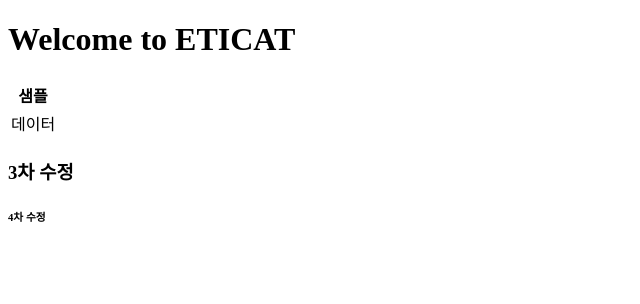
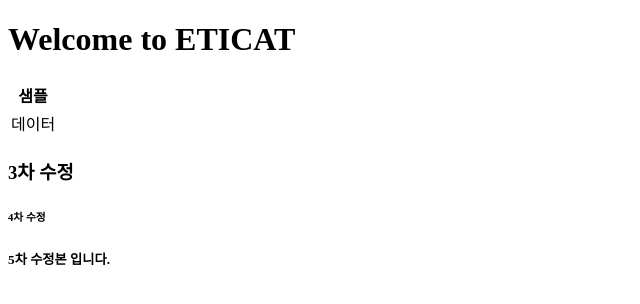
Before and after one commit to KwonSD/Spring_Project_KWON, a plain HTML site: page WebContent/index.html in a window 1280 px wide. Shown: the whole page, without its empty margins (0-640 px from the left). Drawn offline with Linux system fonts and the light colour scheme.

Commit message:
5차 수정본 입니다.

```diff
--- a/WebContent/index.html
+++ b/WebContent/index.html
@@ -21,5 +21,7 @@
 
 <h6>4차 수정</h6>
 
+<h5>5차 수정본 입니다.</h5>
+
 </body>
 </html>
```
